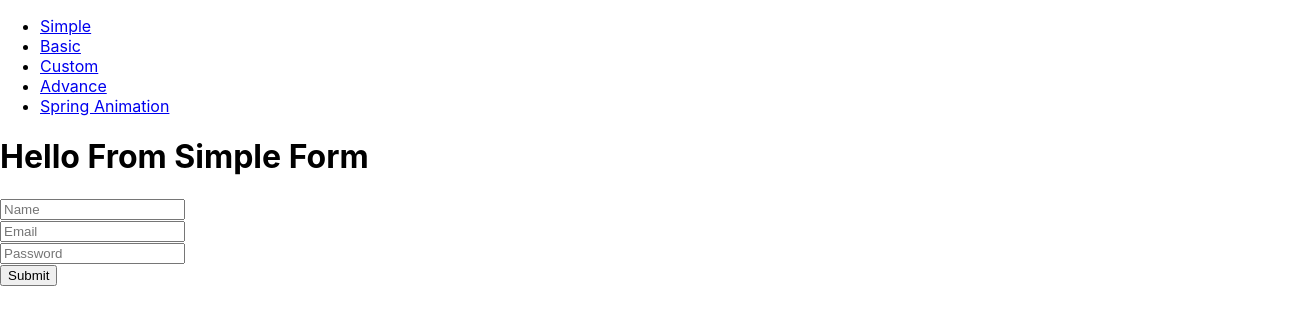
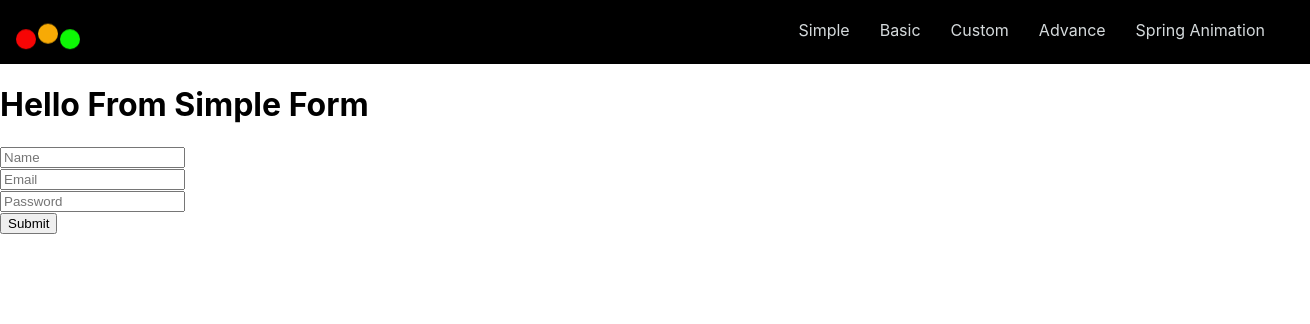
Before and after one commit to mirsujat/Fender, a React (Create React App) app in the folder easy/: page / in a window 1280 px wide. Shown: the top 324 px of the page, 1310 px wide, since content can reach past the window. Built offline with nearby package versions, Linux system fonts and the light colour scheme.

Commit message:
Update Navbar.js

```diff
--- a/easy/src/components/Navbar/Navbar.js
+++ b/easy/src/components/Navbar/Navbar.js
@@ -1,9 +1,16 @@
-import React from "react";
+import React, { useState } from "react";
 import { Link } from "react-router-dom";
 
-const Navbar = () => (
+import Bar from "../Bar/Bar";
+import "./navbar.css";
+
+const Navbar = () => {
+  return (
     <div className="nav-bar">
-    <ul className="nav">
+      <div className="nav-right">
+        <Bar></Bar>
+      </div>
+      <ul className="nav nav-left">
         <li className="nav-list">
           <Link to="/">Simple</Link>
         </li>
@@ -22,5 +29,6 @@ const Navbar = () => (
       </ul>
     </div>
   );
+};
 
 export default Navbar;
```
Lines whose indentation alone changed are shown as unchanged.
